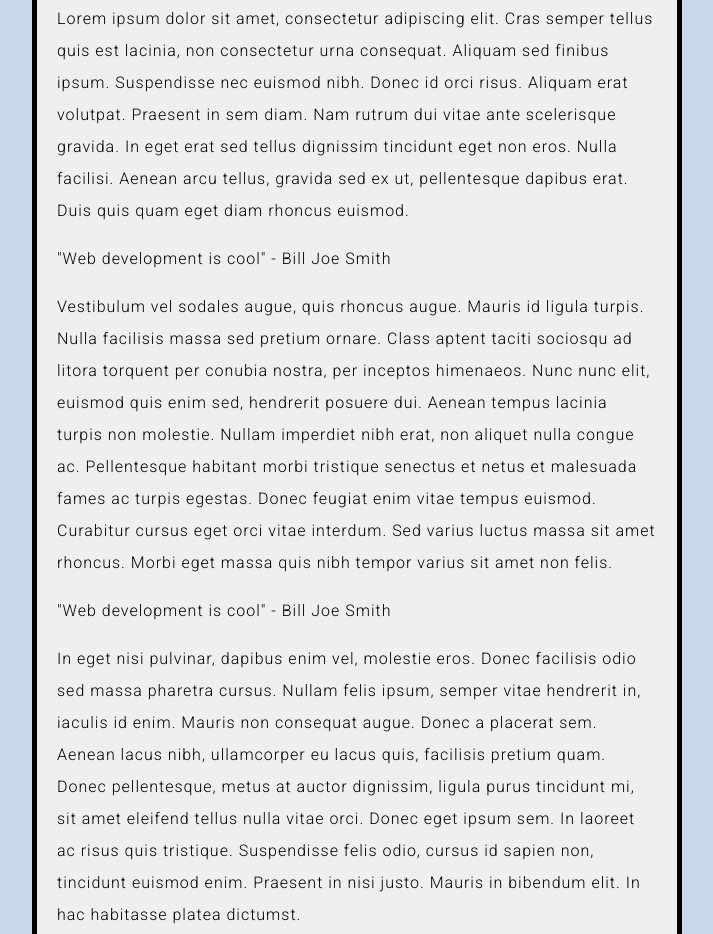
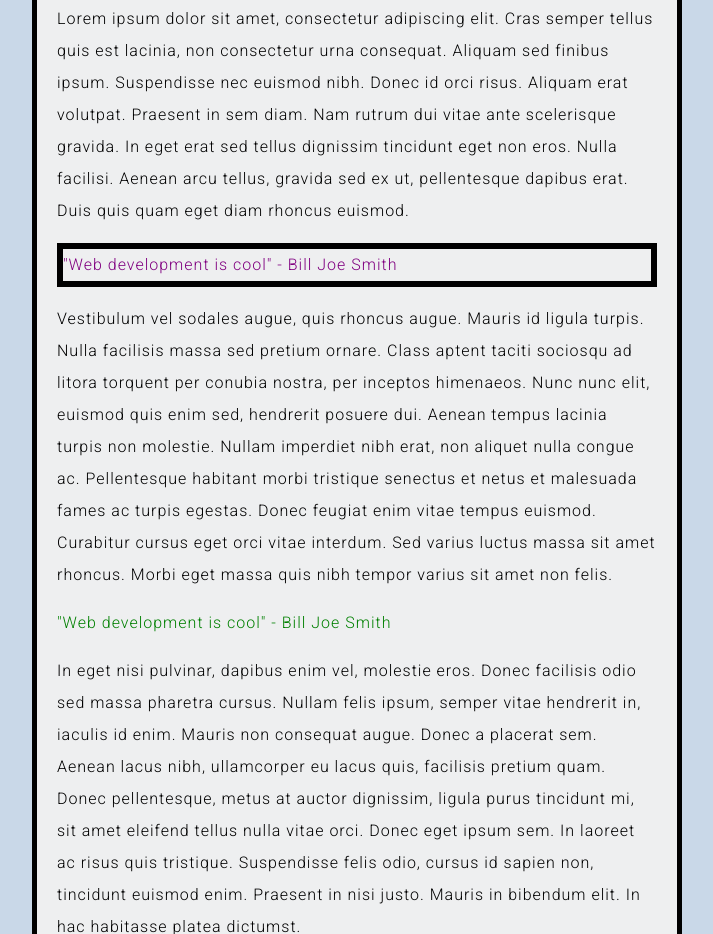
Before and after one commit to code4policy-archive/mozilla-website-julihcho, a plain HTML site: page index.html in a window 1280 px wide. Shown: the part 769-1703 px from the top of the page, without its empty margins (283-996 px from the left). Drawn offline with Linux system fonts and the light colour scheme.

Commit message:
add style to quotes and mainquote

```diff
--- a/styles/style.css
+++ b/styles/style.css
@@ -36,3 +36,12 @@ img{
   display: block;
   margin: 0 auto;
 }
+
+.quote{
+  color: green;
+}
+
+#mainquote{
+  color:  purple;
+  border: 6px solid black;
+}
```
